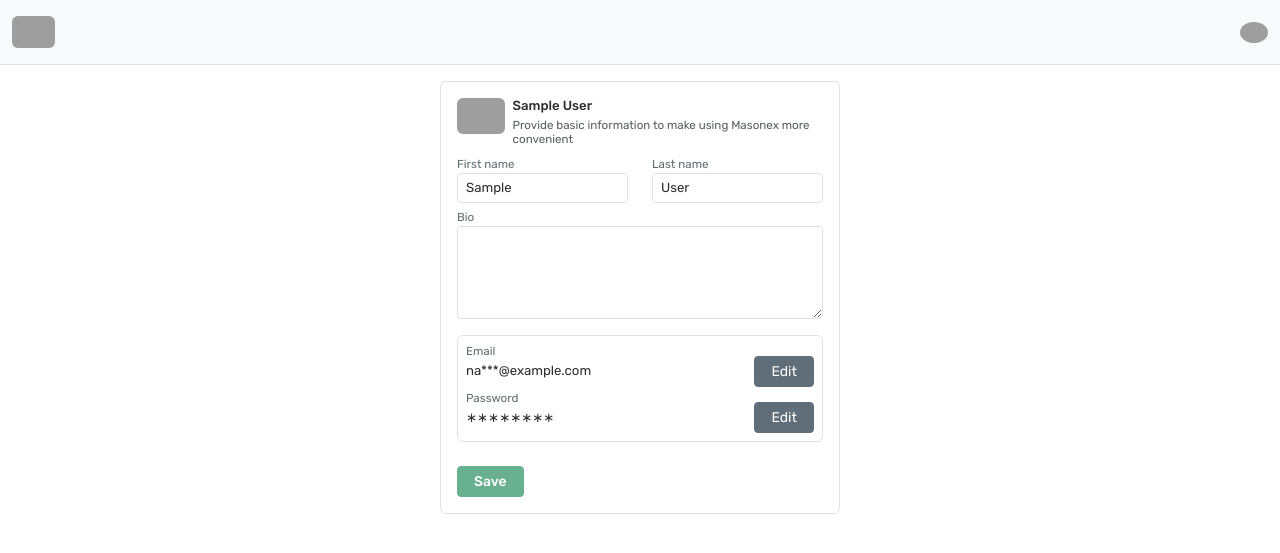
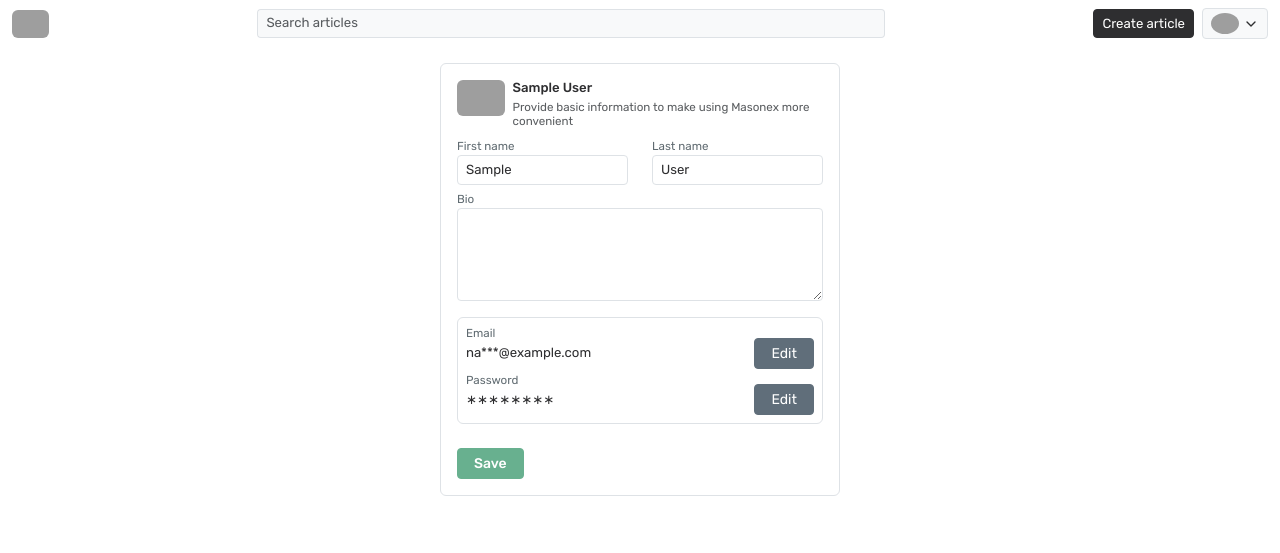
Before and after one commit to zobweyt/curiouse, a Django app: page /accounts/profile/ in a window 1280 px wide. Shown: the top 553 px of the page. Run offline with Django 4.2, Linux system fonts and the light colour scheme; the visitor is signed in with stand-in values (Sample User, id 1); style sheets or scripts are compiled from the project's sources; some libraries are stand-ins or nearby versions; grey boxes are pictures that could not be loaded.

Commit message:
fsddfdsfdfssdf

```diff
--- a/masonex/apps/accounts/templates/accounts/profile_update.html
+++ b/masonex/apps/accounts/templates/accounts/profile_update.html
@@ -5,10 +5,10 @@
 <div class="d-flex mb-2">
     <section class="me-2">
         <div class="dropdown">
-            <a href="#" class="dropdown-toggle dropdown-toggle-arrow-hide" id="avatar" data-bs-toggle="dropdown" aria-expanded="false">
-                {% include 'includes/user_avatar.html' with width='3.4em' class='d-block' %}
+            <a href="#" class="dropdown-toggle" id="avatar" data-bs-toggle="dropdown" aria-expanded="false">
+                {% include 'includes/user_avatar.html' with style='width: 3.4em;' class='d-block scale-in' %}
             </a>
-            <ul class="dropdown-menu border-0 shadow fs-md">
+            <ul class="dropdown-menu border-0 shadow fs-md mt-1">
                 <li>
                     <label for="{{ form.avatar.id_for_label }}" class="dropdown-item cursor-pointer">
                         {{ form.avatar.label }}
--- a/masonex/apps/accounts/templates/accounts/profile_update_form.html
+++ b/masonex/apps/accounts/templates/accounts/profile_update_form.html
@@ -6,7 +6,7 @@
     <div class="w-100 {% if form_width %}{{ form_width }}{% else %}w-md-5{% endif %} flex-fill d-flex flex-column">
         {% if use_main_profile_page_button %}
         <div class="mb-2 d-flex">
-            <a href="{% url 'accounts:profile' %}" class="text-muted d-flex p-2 align-items-center rounded border">
+            <a href="{% url 'accounts:profile' %}" class="scale-in text-muted d-flex p-2 align-items-center rounded border">
                 <svg xmlns="http://www.w3.org/2000/svg" class="icon d-block fs-5" width="24" height="24" viewBox="0 0 24 24" stroke-width="1.75" stroke="currentColor" fill="none" stroke-linecap="round" stroke-linejoin="round">
                     <path stroke="none" d="M0 0h24v24H0z" fill="none"></path>
                     <line x1="5" y1="12" x2="19" y2="12"></line>
--- a/masonex/apps/articles/templates/articles/article_editor.html
+++ b/masonex/apps/articles/templates/articles/article_editor.html
@@ -17,7 +17,7 @@
                     <div class="p-4 bg-light rounded shadow-sm">
                         <label for="{{ form.thumbnail.id_for_label }}" class="mb-3">
                             <div id="thumbnail">
-                                <div class="border-dashed image-upload">
+                                <div class="border-dashed border-dark image-upload">
                                     <i class="ti ti-upload text-muted fs-4"></i>
                                     <figcaption class="mb-0 lh-sm fs-md mt-3">Upload an image</figcaption>
                                     <small class="text-muted lh-sm fs-sm">JPEG, size 1080 x 760</small>
--- a/masonex/apps/articles/templates/articles/author_detail.html
+++ b/masonex/apps/articles/templates/articles/author_detail.html
@@ -2,7 +2,7 @@
 
 {% block content %}
 <section class="border-bottom text-center mb-4 pb-5">
-    {% include 'includes/user_avatar.html' with user=author width='8rem' class='mb-3' %}
+    {% include 'includes/user_avatar.html' with user=author style='width: 8rem;' class='mb-3' %}
     <h1 class="fs-5 mb-1">{{ author.get_full_name }}</h1>
     {% if author.bio %}
     <p class="lh-sm mb-0">{{ author.bio }}</p>
--- a/masonex/static/js/main.js
+++ b/masonex/static/js/main.js
@@ -2,11 +2,15 @@ $(document).ready(function() {
     $('[rel="tooltip"]').tooltip();
     $('[data-bs-toggle="popover"]').popover();
 
+    $('.search-form .form-control').on('focus focusout', function() {
+        $(this).closest('.search-form').toggleClass('active');
+    });
+
     $('.needs-validation').on('change input', function() {
         $(this).find('button[type=submit]').attr('disabled', false);
-    })
+    });
 
-    $('.needs-validation').on('submit', function() {
+    $('.needs-validation').submit(function() {
         const button = $(this).find('button[type=submit]');
         button.prop('disabled', true);
 
@@ -47,6 +51,14 @@ $(document).ready(function() {
         changeImage(this, image);
     });
 
+    $('.dropdown-toggle').on('show.bs.dropdown', function() {
+        $(this).find('.dropdown-chevron').addClass('flip');
+    });
+
+    $('.dropdown-toggle').on('hide.bs.dropdown', function() {
+        $(this).find('.dropdown-chevron').removeClass('flip');
+    });
+
     $('.bs-searchbox').find('.form-control').addClass('form-control-sm');
     $('.bs-searchbox').find('.form-control').attr('placeholder', 'Filter');
     $('.bs-searchbox').addClass('mb-1');
--- a/masonex/static/scss/abstracts/_utilities.scss
+++ b/masonex/static/scss/abstracts/_utilities.scss
@@ -54,17 +54,16 @@ $utilities: map-merge(
     )
 );
 
-.dropdown-toggle-arrow-hide::after {
-    content: none !important;
-}
+// .dropdown-toggle-arrow-hide::after {
+//     content: none !important;
+// }
 
 .circle-divider:after {
     content: "\00B7";
 }
 
 .border-dashed {
-    background-image: none !important;
-    border: 2px dashed $gray-700;
+    border: 2px dashed $border-color;
 }
 
 .image-upload {
--- a/masonex/static/scss/abstracts/_variables.scss
+++ b/masonex/static/scss/abstracts/_variables.scss
@@ -18,7 +18,7 @@ $component-active-bg:      $arsenic;
 
 $input-btn-focus-width:         .1875em;
 
-$btn-transition: color .15s ease-in-out, background-color .15s ease-in-out, border-color .15s ease-in-out, box-shadow .15s ease-in-out, transform .15s cubic-bezier(0.415, 0.255, 0.085, 0.890);
+$btn-transition: color .1s ease-out, background-color .1s ease-out, border-color .1s ease-out, box-shadow .1s ease-out, scale .1s ease-out;
 
 $input-focus-border-color:      $light-arsenic;
 $input-focus-width:             0.0325rem;
@@ -31,13 +31,12 @@ $transition-base-timing-function: cubic-bezier(.4, 0, .2, 1);
 
 $zindex-header:         1040;
 $zindex-footer:         $zindex-header;
-$zindex-back-to-top:    1050;
 
 $enable-caret:                 false;
 $enable-negative-margins:      true;
 
-$modal-fade-transform:   translateY(20px) scale(.875, .925);
-$modal-transition:       transform .27s $transition-base-timing-function;
+$modal-fade-transform:   translateY(12px) scale(0.875, 0.925);
+$modal-transition:       transform 0.27s $transition-base-timing-function;
 
 $alert-bg-scale: -88%;
 
@@ -45,12 +44,11 @@ $alert-bg-scale: -88%;
 @import "bootstrap/scss/variables";
 
 $dropdown-item-padding-x:      $spacer * .45;
-$dropdown-item-padding-y:      $spacer * .3;
+$dropdown-item-padding-y:      $spacer * .35;
 $dropdown-min-width:           auto;
-$dropdown-caret-size:          16px;
-$dropdown-link-hover-bg:       tint-color($gray-200, 35%);
-$dropdown-link-active-color:   $dark;
-$dropdown-link-active-bg:      $gray-200;
+$dropdown-link-hover-bg:     #f4f6f7;
+$dropdown-link-active-bg:      $dropdown-link-hover-bg;
+$dropdown-link-active-color:   auto;
 
 $info:           $blue-400;
 $warning:        $orange-400;
@@ -62,6 +60,7 @@ $custom-colors: (
     "info":            $info,
     "warning":         $warning,
     "light":           $light,
+    "arsenic":         $arsenic,
     "dark":            $dark,
 );
 
--- a/masonex/static/scss/base/_reset.scss
+++ b/masonex/static/scss/base/_reset.scss
@@ -1,8 +1,3 @@
-// :focus-visible {
-//     outline: solid $ocean-boat-blue;
-//     outline-width: 2px;
-// }
-
 a {
     text-decoration: none !important;
 }
@@ -21,19 +16,37 @@ img {
     margin-bottom: 0 !important;
 }
 
-.icon {
-    width: 1.0666666667em;
-    height: 1.0666666667em;
-    vertical-align: -0.255em;
+.scale-in {
+    transition: scale .1s ease-out, background-color .1s ease-out;
+}
+
+.scale-in:active {
+    scale: 0.95;
+}
+
+.btn-close {
+    @extend .scale-in;
+}
+
+.dropdown-item {
+    line-height: 1 !important;
+    @extend .scale-in;
+    display: flex !important;
+    align-items: center;
+    gap: 0.5rem;
+    border-radius: $border-radius;
+}
+
+.dropdown-item:active {
+    opacity: 0.8;
 }
 
 .dropdown li {
     padding: 0 0.375rem;
 }
 
-.dropdown-item {
-    transition: background-color 0.2s ease;
-    border-radius: 0.375rem;
+.dropdown-item i {
+    font-size: $font-size-lg !important;
 }
 
 .form-inline-control {
--- a/masonex/static/scss/components/_buttons.scss
+++ b/masonex/static/scss/components/_buttons.scss
@@ -1,23 +1,3 @@
 .btn:active {
-    transform: scale(0.95) translateY(0.03125rem);
+    scale: 0.95;
 }
-
-#scroll-to-top {
-    background-color: $white;
-    bottom: .825em;
-    right: 1em;
-    border: none;
-    appearance: none;
-    z-index: $zindex-back-to-top;
-    transition: transform .475s cubic-bezier(.4, 0, .2, 1);
-}
-
-.btn-like {
-    color: #fc3145 !important;
-    background-color: #ffeded !important;
-}
-
-.btn-bookmark {
-    color: #5d3bff !important;
-    background-color: #edeeff !important;
-}
--- a/masonex/static/scss/components/_lists.scss
+++ b/masonex/static/scss/components/_lists.scss
@@ -1,5 +1,11 @@
 .component-article-listing {
     position: relative;
+    transition: scale .1s ease-out;
+    scale: 1;
+}
+
+.component-article-listing:active {
+    scale: 0.95;
 }
 
 .article-listing__thumbnail {
--- a/masonex/static/scss/layout/_header.scss
+++ b/masonex/static/scss/layout/_header.scss
@@ -1,12 +1,45 @@
-header {
-    background: rgba($light, 0.825);
-    backdrop-filter: blur(6px);
-    z-index: 1050 !important;
+.search-form {
+    .form-control, .btn {
+        border: $border-width $border-style $border-color !important;
+        background-color: $gray-100;
+    }
+
+    .form-control {
+        color: $gray-700;
+        border-right: none !important;
+        transition: border-color .1s ease-out, background-color .1s ease-out;
+    }
+
+    .btn {
+        color: $gray-500;
+        border-left: none !important;
+    }
+
+    &:hover {
+        .form-control, .btn {
+            color: $arsenic;
+            border-color: $gray-500 !important;
+        }
+    }
+
+    &.active {
+        .form-control, .btn {
+            color: $black;
+            border-color: $arsenic !important;
+            background-color: $white;
+            box-shadow: none !important;
+        }
+    }
 }
 
-.user-menu-dropdown-toggle {
-    &:hover,
-    &.show {
-        background-color: $gray-200;
-    }
+.dropdown-chevron {
+    transition: all 0.1s ease-out;
 }
+
+.flip {
+    transform: rotate(-180deg);
+}
+
+.user-menu-dropdown-toggle:hover {
+    border-color: $gray-500 !important;
+}
--- a/masonex/templates/includes/header.html
+++ b/masonex/templates/includes/header.html
@@ -1,49 +1,64 @@
 {% load static %}
 
-<header class="sticky-top border-bottom py-3">
+<header class="bg-white sticky-top py-2">
     <div class="container-xxl">
         <div class="d-flex flex-wrap align-items-center">
-            <a href="{% url 'index' %}" class="d-flex align-items-center">
-                <img src="{% static 'dist/images/logo_full.png' %}" style="height: 2rem;">
+            <a href="{% url 'index' %}" class="d-flex align-items-center scale-in">
+                <img src="{% static 'dist/images/logo_full.png' %}" style="height: 2em;">
             </a>
-            <div class="ms-auto d-flex align-items-center">
-                <a href="{% url 'articles:search' %}" class="me-2 me-md-3 text-body d-block">
+            <form action="{% url 'articles:search' %}" method="GET" class="mx-auto w-50 d-none d-md-block search-form">
+                <div class="input-group input-group-sm">
+                    <input type="text" name="query" placeholder="Search articles" maxlength="64" class="form-control form-control-sm lh-sm fs-md">
+                    <button type="submit" class="btn btn-sm d-flex align-items-center">
+                        <i class="ti ti-search fw-semibold"></i>
+                    </button>
+                </div>
+            </form>
+            <div class="d-flex align-items-center ms-md-0 ms-auto">
+                <a href="{% url 'articles:search' %}" class="me-3 text-body d-md-none d-block">
                     <i class="ti ti-search d-block fs-4"></i>
                 </a>
                 {% if request.user.is_authenticated %}
+                <a class="btn btn-sm btn-dark fs-md me-2 d-md-block d-none" href="{% url 'articles:article_create' %}">
+                    Create article
+                </a>
                 <div class="dropdown text-end">
-                    <a href="#" type="button" class="d-block rounded dropdown-toggle" data-bs-toggle="dropdown" data-bs-auto-close="outside" aria-expanded="false">
-                        {% include 'includes/user_avatar.html' with width='1.75rem' class='rounded-circle' %}
+                    <a href="#" type="button" class="dropdown-toggle user-menu-dropdown-toggle bg-light border btn btn-sm d-flex align-items-center" data-bs-toggle="dropdown" data-bs-auto-close="outside" aria-expanded="false" title="{{ request.user.get_full_name }}">
+                        {% include 'includes/user_avatar.html' with style='height: 1.5em;' class='rounded-circle' %}
+                        <svg xmlns="http://www.w3.org/2000/svg" class="ms-1 text-dark dropdown-chevron" width="16" height="16" viewBox="0 0 24 24" stroke-width="2" stroke="currentColor" fill="none" stroke-linecap="round" stroke-linejoin="round">
+                            <path stroke="none" d="M0 0h24v24H0z" fill="none"></path>
+                            <polyline points="6 9 12 15 18 9"></polyline>
+                        </svg>
                     </a>
                     <ul class="dropdown-menu dropdown-menu-end mt-1 shadow-sm">
-                        <li class="p-2">
-                            <a class="dropdown-item py-2 pe-1 rounded border" href="{% url 'accounts:profile' %}">
-                                <div class="d-flex align-items-center fs-sm">
-                                    {% include 'includes/user_avatar.html' with width='2rem' class='rounded' %}
-                                    <div class="ms-2">
-                                        <p class="mb-0 lh-sm fw-medium">{{ user.get_full_name }}</p>
+                        <li class="px-2 py-1">
+                            <a class="dropdown-item py-2 pe-1 rounded border scale-in" href="{% url 'accounts:profile' %}">
+                                <div class="d-flex align-items-center fs-sm gap-2">
+                                    {% include 'includes/user_avatar.html' with style='width: 2.25rem;' class='rounded-circle' %}
+                                    <div>
+                                        <p class="mb-0 lh-sm fw-medium">{{ request.user.get_full_name }}</p>
                                         <p class="mb-0 lh-sm text-muted">Customize profile</p>
                                     </div>
-                                    <i class="ti ti-chevron-right ms-2 align-self-center text-muted fs-6"></i>
+                                    <i class="ti ti-chevron-right align-self-center text-muted"></i>
                                 </div>
                             </a>
                         </li>
                         <li class="p-0"><hr class="dropdown-divider"></li>
-                        <li>
-                            <a class="dropdown-item d-flex align-items-center gap-2" href="{% url 'articles:article_create' %}">
+                        <li class="d-md-none">
+                            <a class="dropdown-item" href="{% url 'articles:article_create' %}">
                                 <i class="ti ti-square-plus"></i>
-                                Create post
+                                Create article
                             </a>
                         </li>
                         <li>
-                            <a class="dropdown-item d-flex align-items-center gap-2" href="{% url 'articles:user' request.user.username %}">
+                            <a class="dropdown-item" href="{% url 'articles:user' request.user.username %}">
                                 <i class="ti ti-address-book"></i>
                                 My profile
                             </a>
                         </li>
                         {% if request.user.is_staff %}
                         <li>
-                            <a class="dropdown-item d-flex align-items-center gap-2" href="{% url 'admin:index' %}">
+                            <a class="dropdown-item" href="{% url 'admin:index' %}">
                                 <i class="ti ti-server-2"></i>
                                 Administration
                             </a>
@@ -51,7 +66,7 @@
                         {% endif %}
                         <li class="p-0"><hr class="dropdown-divider"></li>
                         <li>
-                            <a class="dropdown-item d-flex align-items-center gap-2" href="{% url 'accounts:logout' %}">
+                            <a class="dropdown-item text-danger" href="{% url 'accounts:logout' %}">
                                 <i class="ti ti-logout"></i>
                                 Sign out
                             </a>
--- a/masonex/templates/includes/user_avatar.html
+++ b/masonex/templates/includes/user_avatar.html
@@ -2,5 +2,5 @@
 
 <img src="{% if user.avatar %}{{ user.avatar.url }}{% else %}{% static 'dist/images/user.png' %}{% endif %}"
      alt="User avatar"
-     {% if width %}style="width: {{ width }};"{% endif %}
+     {% if style %}style="{{ style }}"{% endif %}
      {% if class %}class="{{ class }}"{% endif %}>
```
Also changed, not shown: masonex/apps/articles/templates/articles/article_search.html (+1 -11 lines). Lines whose indentation alone changed are shown as unchanged.
